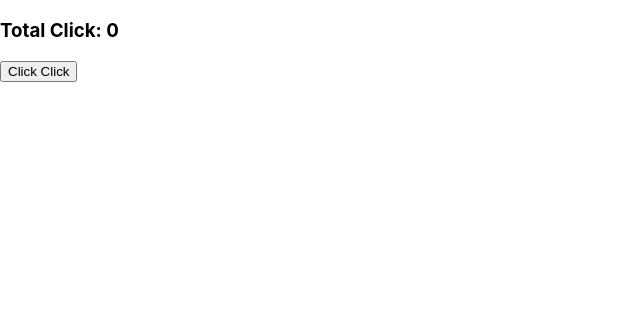
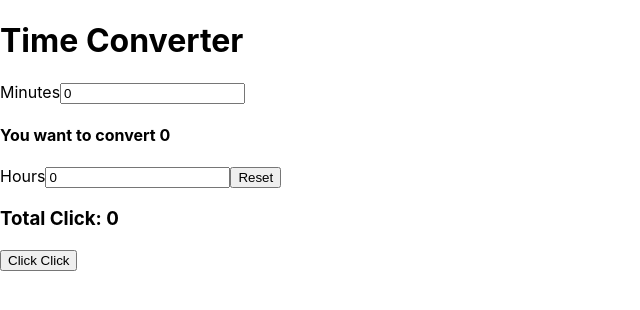
Before and after one commit to elkeipy/momentum_card, a React (Create React App) app: page / in a window 1280 px wide. Shown: the top 310 px of the page, without its empty margins (0-640 px from the left). Built offline with nearby package versions, Linux system fonts and the light colour scheme.

Commit message:
Update index.tsx

```diff
--- a/src/index.tsx
+++ b/src/index.tsx
@@ -1,4 +1,4 @@
-import React from 'react';
+import React, { ChangeEvent } from 'react';
 import ReactDOM from 'react-dom/client';
 import './css/index.css';
 import App from './App';
@@ -7,13 +7,27 @@ import App from './App';
 function TestApp() {
   const [counter, setCounter] = React.useState(0);
   const onClick = () => {
-    setCounter(counter + 1);
+    //setCounter(counter + 1);
+    setCounter((current) => current! + 1);
     console.log(counter);
-    //root.render(<TestApp/>);
-  }
+  };
+
+  const [minutes, setMinutes] = React.useState(0);
+  const onChange = (event: ChangeEvent<HTMLInputElement>) => {
+    console.log(event.target.value);
+    setMinutes(parseInt(event.target.value, 10));
+  };
 
   return (
     <div>
+      <h1>Time Converter</h1>
+      <label htmlFor='minutes'>Minutes</label>
+      <input value={minutes} id='minutes' type="number" placeholder='Minutes'
+      onChange={onChange}/>
+      <h4>You want to convert {minutes}</h4>
+      <label htmlFor='hours'>Hours</label>
+      <input value={minutes / 60} id='hours' type="number" placeholder='Hours' />
+      <button onClick={() => {setMinutes(0)}}>Reset</button>
       <h3 id='title' onMouseDown={() => console.log('MouseDown')}>
         Total Click: {counter}
       </h3>
```
